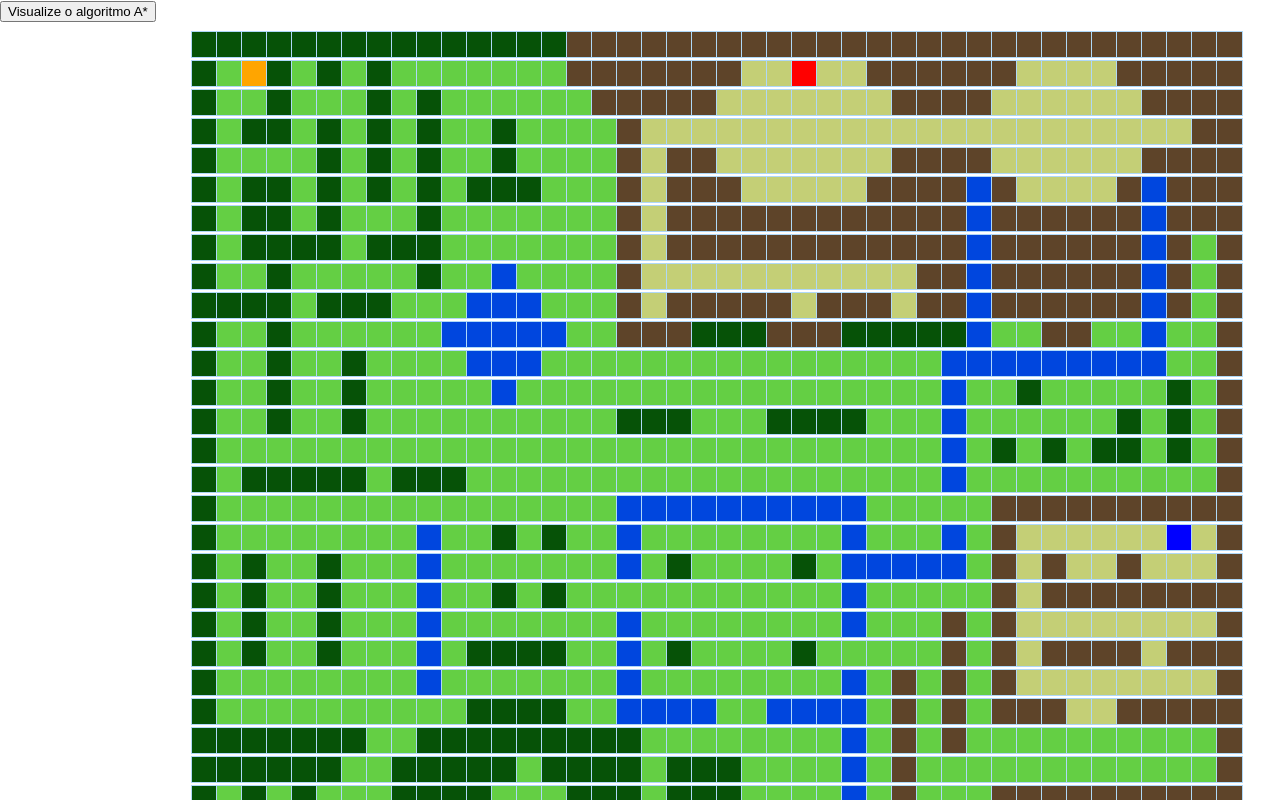
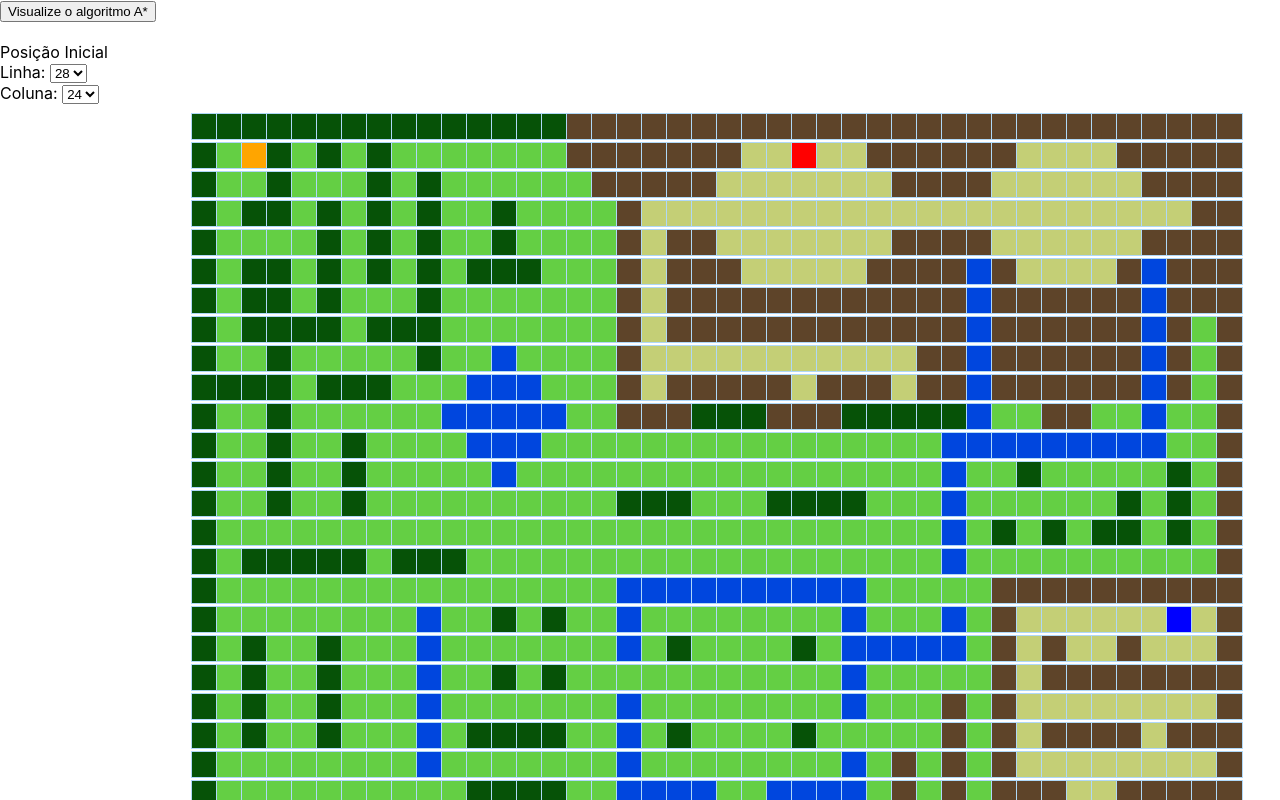
Before and after one commit to GuilhermeFaioli/Implementa-o-algoritmo-de-busca-AEstrela, a React (Create React App) app in the folder busca/: page / in a window 1280 px wide. Shown: the top 800 px of the page. Built offline with nearby package versions, Linux system fonts and the light colour scheme.

Commit message:
Trabalho #8

```diff
--- a/busca/src/BuscaAEstrela/buscaAEstrela.js
+++ b/busca/src/BuscaAEstrela/buscaAEstrela.js
@@ -4,8 +4,8 @@ import './buscaAEstrela.css'
 import { AEstrela, getNodesInShortestPathOrder, custoFinal } from '../algoritmo/AEstrela';
 
 //Valores referentes a linha e coluna inicial e final, valores de custo por bioma do campo, e a matriz dando numeros referentes ao biomas
-const START_NODE_ROW = 27;
-const START_NODE_COL = 23;
+let START_NODE_ROW = 27;
+let START_NODE_COL = 23;
 const GREEN_AMULET_NODE_ROW = 32;
 const GREEN_AMULET_NODE_COL = 5;
 const RED_AMULET_NODE_ROW = 1;
@@ -118,11 +118,11 @@ class BuscaAEstrela extends Component {
             setTimeout(() => {
                 const node = nodesInShortestPathOrder[i];
                 number = numbers[count]
-                    if(node.row === START_NODE_ROW && node.col === START_NODE_COL) {
+                if (node.row === START_NODE_ROW && node.col === START_NODE_COL) {
                     number = numbers[count]
                     count++
                 }
-                    switch(number) {
+                switch (number) {
                     case 1:
                         document.getElementById(`node-${node.row}-${node.col}`).className = 'node node-shortest-path'
                         break
@@ -144,6 +144,13 @@ class BuscaAEstrela extends Component {
     visualizeAEstrela() {
         const { grid } = this.state;
         //Node inicial
+
+        let select = document.getElementById('linhaInicio');
+        let valueLinha = select.options[select.selectedIndex].value;
+        START_NODE_ROW = parseInt(valueLinha)
+        select = document.getElementById('colunaInicio');
+        valueLinha = select.options[select.selectedIndex].value;
+        START_NODE_COL = parseInt(valueLinha)
         const startNode = grid[START_NODE_ROW][START_NODE_COL];
         //Node Objetivo
         const finishNode = grid[FINISH_NODE_ROW][FINISH_NODE_COL];
@@ -176,7 +183,7 @@ class BuscaAEstrela extends Component {
             }
         }
 
-        document.getElementById("custoTotalTxt").innerHTML="Custo total: "+custoFinal(finishNode);
+        document.getElementById("custoTotalTxt").innerHTML = "Custo total: " + custoFinal(finishNode);
     }
 
     //View principal
@@ -187,14 +194,108 @@ class BuscaAEstrela extends Component {
                 <button onClick={() => this.visualizeAEstrela()}>
                     Visualize o algoritmo A*
                 </button>
-                <br/>
+                <br />
                 <label id="custoTotalTxt"></label>
+                <br />
+                <label>Posição Inicial</label>
+                <br />
+                <label for="linhaInicio">Linha: </label>
+                <select id="linhaInicio">
+                    <option value="0">1</option>
+                    <option value="1">2</option>
+                    <option value="2">3</option>
+                    <option value="3">4</option>
+                    <option value="4">5</option>
+                    <option value="5">6</option>
+                    <option value="6">7</option>
+                    <option value="7">8</option>
+                    <option value="8">9</option>
+                    <option value="9">10</option>
+                    <option value="10">11</option>
+                    <option value="11">12</option>
+                    <option value="12">13</option>
+                    <option value="13">14</option>
+                    <option value="14">15</option>
+                    <option value="15">16</option>
+                    <option value="16">17</option>
+                    <option value="17">18</option>
+                    <option value="18">19</option>
+                    <option value="19">20</option>
+                    <option value="20">21</option>
+                    <option value="21">22</option>
+                    <option value="22">23</option>
+                    <option value="23">24</option>
+                    <option value="24">25</option>
+                    <option value="25">26</option>
+                    <option value="26">27</option>
+                    <option value="27" selected>28</option>
+                    <option value="28">29</option>
+                    <option value="29">30</option>
+                    <option value="30">31</option>
+                    <option value="31">32</option>
+                    <option value="32">33</option>
+                    <option value="33">34</option>
+                    <option value="34">35</option>
+                    <option value="35">36</option>
+                    <option value="36">37</option>
+                    <option value="37">38</option>
+                    <option value="38">39</option>
+                    <option value="39">40</option>
+                    <option value="40">41</option>
+                    <option value="41">42</option>
+                </select>
+                <br />
+                <label for="colunaInicio">Coluna: </label>
+                <select id="colunaInicio">
+                    <option value="0">1</option>
+                    <option value="1">2</option>
+                    <option value="2">3</option>
+                    <option value="3">4</option>
+                    <option value="4">5</option>
+                    <option value="5">6</option>
+                    <option value="6">7</option>
+                    <option value="7">8</option>
+                    <option value="8">9</option>
+                    <option value="9">10</option>
+                    <option value="10">11</option>
+                    <option value="11">12</option>
+                    <option value="12">13</option>
+                    <option value="13">14</option>
+                    <option value="14">15</option>
+                    <option value="15">16</option>
+                    <option value="16">17</option>
+                    <option value="17">18</option>
+                    <option value="18">19</option>
+                    <option value="19">20</option>
+                    <option value="20">21</option>
+                    <option value="21">22</option>
+                    <option value="22">23</option>
+                    <option value="23" selected>24</option>
+                    <option value="24">25</option>
+                    <option value="25">26</option>
+                    <option value="26">27</option>
+                    <option value="27">28</option>
+                    <option value="28">29</option>
+                    <option value="29">30</option>
+                    <option value="30">31</option>
+                    <option value="31">32</option>
+                    <option value="32">33</option>
+                    <option value="33">34</option>
+                    <option value="34">35</option>
+                    <option value="35">36</option>
+                    <option value="36">37</option>
+                    <option value="37">38</option>
+                    <option value="38">39</option>
+                    <option value="39">40</option>
+                    <option value="40">41</option>
+                    <option value="41">42</option>
+                </select>
                 <div className="grid">
                     {grid.map((row, rowIdx) => {
                         return (
                             <div key={rowIdx}>
                                 {row.map((node, nodeIdx) => {
-                                    const { row, col, isFinish, isStart, heuristica, custo, isGreenAmulet, isRedAmulet, isBlueAmulet, campo} = node;
+                                    const { row, col, isFinish, isStart, heuristica, custo, isGreenAmulet, isRedAmulet, isBlueAmulet, campo } = node;
                                     return (
                                         <Node
                                             key={nodeIdx}
@@ -260,7 +361,7 @@ const calculaCusto = (row, col) => {
 }
 
 const heuristica = (row, col, finish_row, finish_col) => {
-    return Math.sqrt(Math.pow(finish_row-row, 2) + Math.pow((finish_col-col),2))*19;
+    return Math.sqrt(Math.pow(finish_row - row, 2) + Math.pow((finish_col - col), 2)) * 19;
 }
 
 //Cria o node (Objeto) com seus valores respectivos
```
Lines whose indentation alone changed are shown as unchanged.
